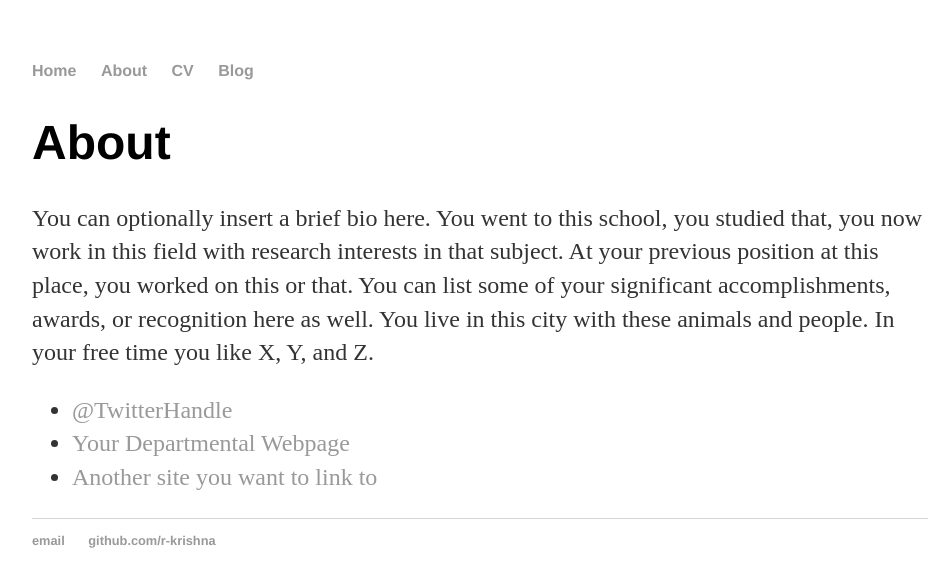
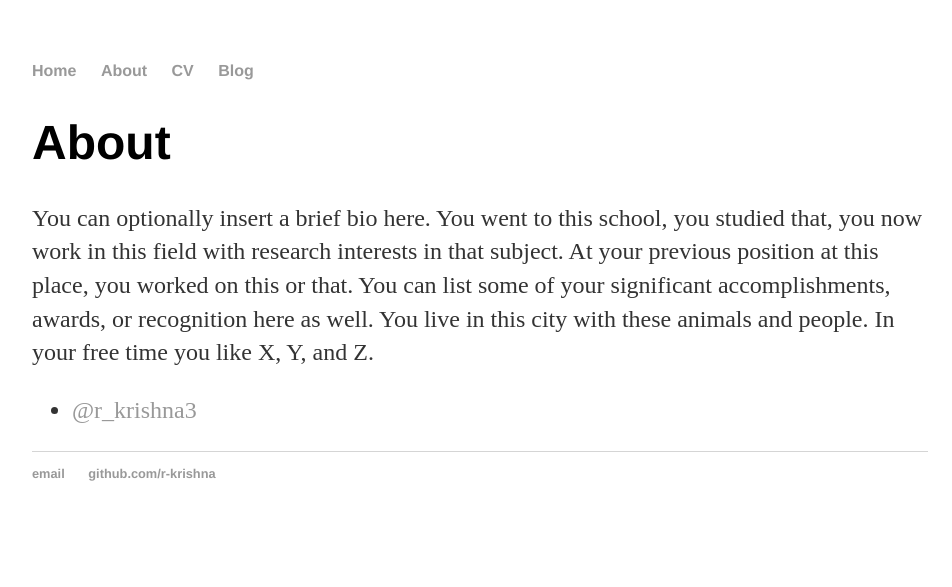
Before and after one commit to r-krishna/r-krishna.github.io, a Jekyll site: the page built from about/index.html, in a window 1280 px wide. Shown: the top 587 px of the page, without its empty margins (160-1112 px from the left). Built offline with Jekyll 4.4.1, drawn with Linux system fonts in a browser that asks for light colours.

Commit message:
Update index.html

```diff
--- a/about/index.html
+++ b/about/index.html
@@ -8,8 +8,6 @@
 			<p>You can optionally insert a brief bio here. You went to this school, you studied that, you now work in this field with research interests in that subject. At your previous position at this place, you worked on this or that. You can list some of your significant accomplishments, awards, or recognition here as well. You live in this city with these animals and people. In your free time you like X, Y, and Z.</p>
 
 			<ul class="contacts">
-				<li><a href="#">@TwitterHandle</a></li>
-				<li><a href="#">Your Departmental Webpage</a></li>
-				<li><a href="#">Another site you want to link to</a></li>
+				<li><a href="#">@r_krishna3</a></li>
 				</ul>
 		</div>
```
Also changed, not shown: other parts of about/index.html (+1 -1 lines).
